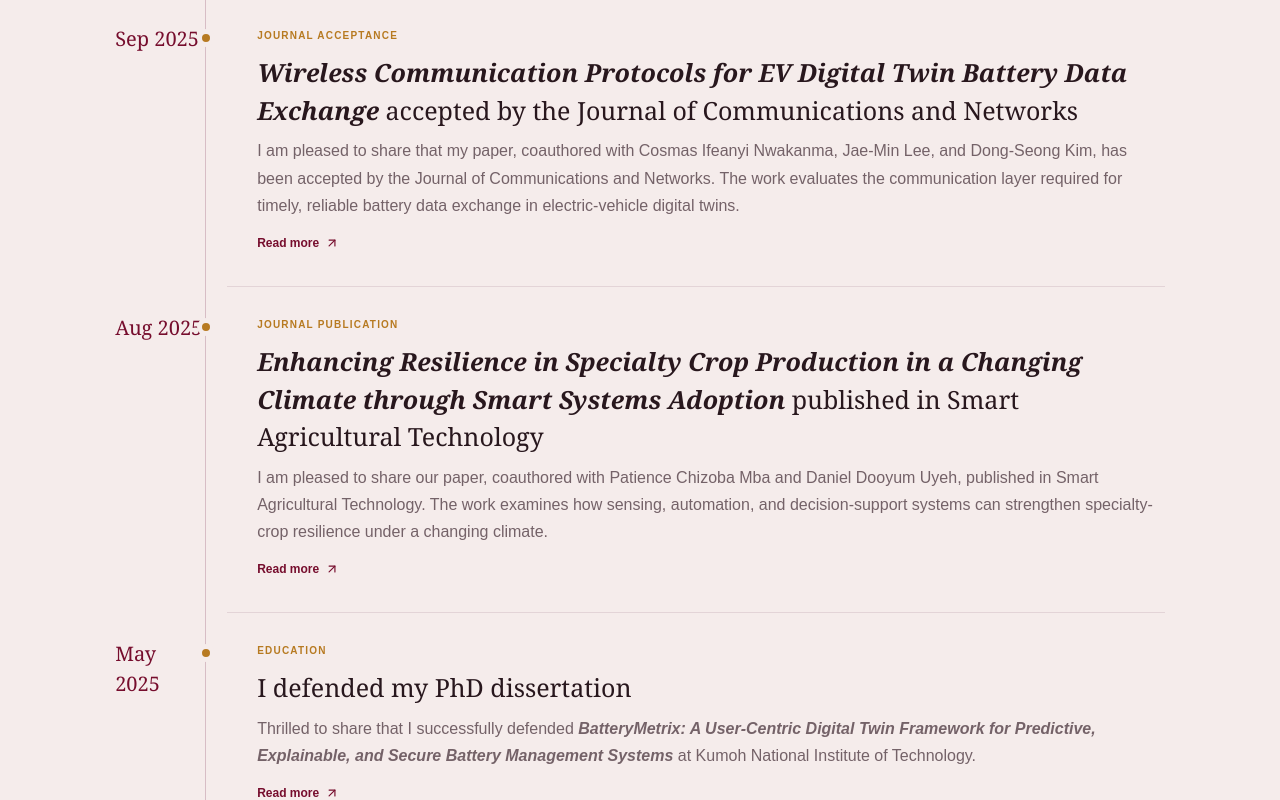
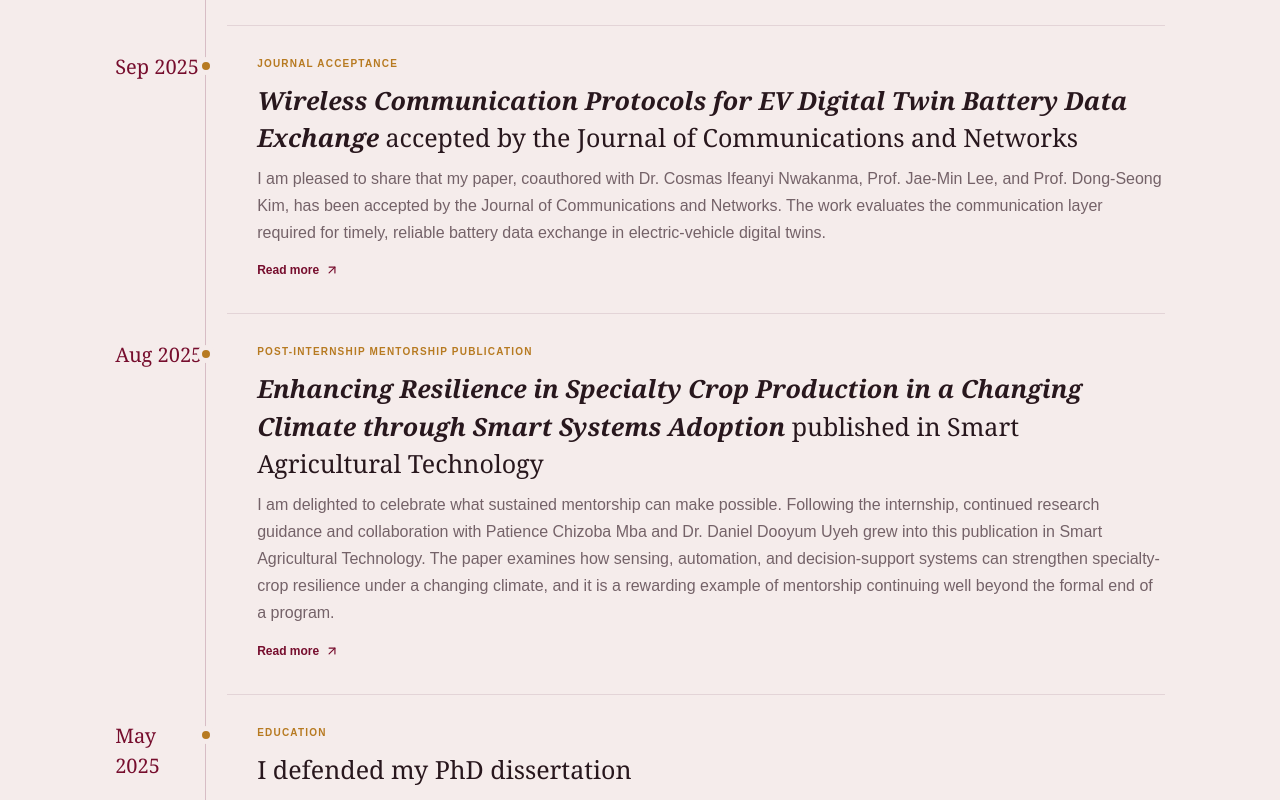
Before and after one commit to Judith989/judith-website-2026, a Next.js app: page /news in a window 1280 px wide. Shown: the part 2160-2960 px from the top of the page. Built offline with nearby package versions, Linux system fonts and the light colour scheme; no server answers.

Commit message:
Celebrate internship publication outcomes

```diff
--- a/app/gallery/page.tsx
+++ b/app/gallery/page.tsx
@@ -102,7 +102,7 @@ export default function GalleryPage() {
       <section className="page-section gallery-highlight-grid">
         <article className="gallery-highlight-card"><div className="featured-story-copy"><p className="kicker">May 25 to 26, 2022, Gumi, South Korea</p><h2>Metaverse and The Industry Workshop</h2><p>I co-organized this two-day workshop with the ICT Convergence Research Center and delivered the transportation-systems presentation. Eight sessions connected metaverse foundations with manufacturing, blockchain, NFTs, artificial intelligence, transportation, research trends, and security.</p></div><PhotoStoryCarousel images={metaverseWorkshop} label="Metaverse and The Industry Workshop" /></article>
         <article className="gallery-highlight-card"><div className="featured-story-copy"><p className="kicker">May 6, 2026, Laramie, Wyoming</p><h2>Facilitating a University of Wyoming community conversation on digital twins</h2><p>I facilitated the School of Computing&apos;s Digital Twins Computing Meet Up at Altitude Chophouse and presented a battery-management digital twin case study. Six lightning talks brought complementary views of digital twins into one room.</p></div><PhotoStoryCarousel images={uwDigitalTwinsMeetup} label="University of Wyoming Digital Twins Computing Meet Up" /></article>
-        <article className="gallery-highlight-card"><div className="featured-story-copy"><p className="kicker">June 3 to 7, 2026, Denver, Colorado</p><h2>OmniRestore at the IEEE/CVF Conference on Computer Vision and Pattern Recognition Workshops</h2><p>I presented OmniRestore, coauthored with Dr. Diksha Shukla, at the Colorado Convention Center. The work introduces a lightweight, weather-aware framework for restoring visual information degraded by rain, snow, fog, low light, and composite conditions. Presenting it at CVPR brought this research into conversation with the international computer vision community and marked an important expansion of my work into robust autonomous perception.</p></div><PhotoStoryCarousel images={cvprPresentation} label="OmniRestore at CVPR" /></article>
+        <article className="gallery-highlight-card"><div className="featured-story-copy"><p className="kicker">June 3 to 7, 2026, Denver, Colorado</p><h2>OmniRestore at the IEEE/CVF Conference on Computer Vision and Pattern Recognition Workshops</h2><p>I presented OmniRestore, coauthored with Prof. Diksha Shukla, at the Colorado Convention Center. The work introduces a lightweight, weather-aware framework for restoring visual information degraded by rain, snow, fog, low light, and composite conditions. Presenting it at CVPR brought this research into conversation with the international computer vision community and marked an important expansion of my work into robust autonomous perception.</p></div><PhotoStoryCarousel images={cvprPresentation} label="OmniRestore at CVPR" /></article>
         <article className="gallery-highlight-card"><div className="featured-story-copy"><p className="kicker">June 17, 2026, virtual presentation</p><h2>PANDA at the ASCE International Conference on Computing in Civil Engineering</h2><p>I presented PANDA virtually during i3CE 2026, hosted at Songdo Convensia in Songdo, Incheon, South Korea. The presentation demonstrated how a lightweight forecasting model and a Cesium digital twin can turn limited parking data into multi-horizon occupancy and turnover predictions that operators can inspect spatially.</p></div><PhotoStoryCarousel images={pandaPresentation} label="PANDA presentation" /></article>
       </section>
 
--- a/app/news/page.tsx
+++ b/app/news/page.tsx
@@ -94,21 +94,42 @@ const workTitles = [
   "PANDA",
 ].sort((a, b) => b.length - a.length);
 
+const professionalHonorifics = [
+  ["Senorpe Asem-Hiablie", "Dr."],
+  ["Daniel Dooyum Uyeh", "Dr."],
+  ["Cosmas Ifeanyi Nwakanma", "Dr."],
+  ["Manuel Eugenio Morocho-Cayamcela", "Dr."],
+  ["Jae-Min Lee", "Prof."],
+  ["Dong-Seong Kim", "Prof."],
+  ["Rammohan Mallipeddi", "Prof."],
+  ["Tusan Park", "Prof."],
+  ["Pei Xiao", "Prof."],
+  ["Wansu Lim", "Prof."],
+  ["Diksha Shukla", "Prof."],
+] as const;
+
+function applyProfessionalHonorifics(text: string) {
+  return professionalHonorifics.reduce((result, [name, honorific]) => {
+    const escapedName = name.replace(/[.*+?^${}()|[\]\\]/g, "\\$&");
+    return result.replace(new RegExp(`(?<!${honorific} )${escapedName}`, "g"), `${honorific} ${name}`);
+  }, text);
+}
+
 const journalNews: NewsItem[] = [
-  { date: "May 20, 2026", category: "Journal publication", title: "Developing Future Workforce Skills through Remote Practical Training published in Computers and Education Open", text: "I am pleased to share that my paper, coauthored with Patience Chizoba Mba, Senorpe Asem-Hiablie, and Daniel Dooyum Uyeh, has been published in Computers and Education Open. The study examines how remote practical training can build future-ready technical and professional skills.", href: "https://doi.org/10.1016/j.caeo.2026.100369" },
+  { date: "May 20, 2026", category: "Internship program publication", title: "Developing Future Workforce Skills through Remote Practical Training published in Computers and Education Open", text: "I am thrilled to share a publication that documents the internship program itself. Coauthored with Patience Chizoba Mba, Senorpe Asem-Hiablie, and Daniel Dooyum Uyeh, this paper captures how our remote practical-training model connected Kyungpook National University and Michigan State University to build research capability, technical confidence, and future workforce skills. Seeing the program become a peer-reviewed contribution in Computers and Education Open is an especially meaningful milestone.", href: "https://doi.org/10.1016/j.caeo.2026.100369" },
   { date: "September 2025", category: "Journal acceptance", title: "Wireless Communication Protocols for EV Digital Twin Battery Data Exchange accepted by the Journal of Communications and Networks", text: "I am pleased to share that my paper, coauthored with Cosmas Ifeanyi Nwakanma, Jae-Min Lee, and Dong-Seong Kim, has been accepted by the Journal of Communications and Networks. The work evaluates the communication layer required for timely, reliable battery data exchange in electric-vehicle digital twins.", href: "/publications" },
   { date: "March 2026", category: "Journal publication", title: "Digital Twin and Metaverse-Enhanced Battery Management for Electric Vehicles published in High-Confidence Computing", text: "I am pleased to share that my paper, coauthored with Ebuka Chinaechetam Nkoro, Robin Matthew Medina, Paul Michael Custodio, Cosmas Ifeanyi Nwakanma, Jae-Min Lee, and Dong-Seong Kim, has been published in High-Confidence Computing. The paper connects battery digital twins with immersive metaverse interfaces for electric-vehicle battery management.", href: "https://doi.org/10.1016/j.hcc.2025.100358" },
   { date: "August 15, 2025", category: "Journal publication", title: "MetaWatch: Trends, Challenges, and Future of Network Intrusion Detection in the Metaverse published in IEEE Internet of Things Journal", text: "I am pleased to share our paper, coauthored with Ebuka Chinaechetam Nkoro, Cosmas Ifeanyi Nwakanma, Jae-Min Lee, and Dong-Seong Kim, published in the IEEE Internet of Things Journal. MetaWatch maps the evolving security challenges, datasets, and research directions for intrusion detection in metaverse environments.", href: "https://doi.org/10.1109/JIOT.2025.3568477" },
   { date: "January 20, 2025", category: "Journal publication", title: "Leveraging Digital Twin Technology for Battery Management: A Case Study Review published in IEEE Access", text: "I am pleased to share that my paper, coauthored with Ebuka Chinaechetam Nkoro, Robin Matthew Medina, Cosmas Ifeanyi Nwakanma, Jae-Min Lee, and Dong-Seong Kim, has been published in IEEE Access. The review organizes the architectures, applications, and open challenges shaping battery digital twins.", href: "https://doi.org/10.1109/ACCESS.2025.3531833" },
   { date: "April 2025", category: "Journal publication", title: "HyBaTwin: Web-Based Hybrid Digital Twin Platform for Electric Vehicle Battery Capacity Estimation published in the Journal of KICS", text: "I am pleased to share that my paper, coauthored with Anthony Uchenna Eneh, Cosmas Ifeanyi Nwakanma, Jae-Min Lee, and Dong-Seong Kim, has been published in the Journal of the Korean Institute of Communications and Information Sciences. HyBaTwin brings battery-capacity estimation into an accessible web-based hybrid digital twin.", href: "https://doi.org/10.7840/kics.2025.50.4.549" },
-  { date: "August 2025", category: "Journal publication", title: "Enhancing Resilience in Specialty Crop Production in a Changing Climate through Smart Systems Adoption published in Smart Agricultural Technology", text: "I am pleased to share our paper, coauthored with Patience Chizoba Mba and Daniel Dooyum Uyeh, published in Smart Agricultural Technology. The work examines how sensing, automation, and decision-support systems can strengthen specialty-crop resilience under a changing climate.", href: "https://doi.org/10.1016/j.atech.2025.100897" },
-  { date: "March 31, 2025", category: "Journal publication", title: "Advanced Multimodal Prediction of Components of Livestock Feed Materials Using Knowledge Distillation published in IEEE Transactions on AgriFood Electronics", text: "I am pleased to share our collaborative paper with Owoeye Babatunde Oluwabukunmi, Akomolafe Ayobami Joseph, Miraculous Udurume, Cosmas Ifeanyi Nwakanma, Senorpe Asem-Hiablie, Rammohan Mallipeddi, Tusan Park, and Daniel Dooyum Uyeh. Published in IEEE Transactions on AgriFood Electronics, the study uses knowledge distillation to make multimodal livestock-feed prediction more efficient.", href: "https://doi.org/10.1109/TAFE.2025.3548949" },
-  { date: "September 23, 2025", category: "Journal publication", title: "A Digital Twin Framework for Sensor Selection and Microclimate Monitoring in Greenhouses published in AgriEngineering", text: "I am pleased to share our multi-institutional paper, coauthored with Oreofeoluwa Akintan and colleagues, published in AgriEngineering. The framework supports informed sensor selection and greenhouse microclimate monitoring through a digital-twin approach.", href: "https://doi.org/10.3390/agriengineering7100315" },
+  { date: "August 2025", category: "Post-internship mentorship publication", title: "Enhancing Resilience in Specialty Crop Production in a Changing Climate through Smart Systems Adoption published in Smart Agricultural Technology", text: "I am delighted to celebrate what sustained mentorship can make possible. Following the internship, continued research guidance and collaboration with Patience Chizoba Mba and Daniel Dooyum Uyeh grew into this publication in Smart Agricultural Technology. The paper examines how sensing, automation, and decision-support systems can strengthen specialty-crop resilience under a changing climate, and it is a rewarding example of mentorship continuing well beyond the formal end of a program.", href: "https://doi.org/10.1016/j.atech.2025.100897" },
+  { date: "March 31, 2025", category: "Cohort 2 internship publication", title: "Advanced Multimodal Prediction of Components of Livestock Feed Materials Using Knowledge Distillation published in IEEE Transactions on AgriFood Electronics", text: "I am incredibly proud to celebrate this research output from Cohort 2 of the Kyungpook National University and Michigan State University internship. Working with Owoeye Babatunde Oluwabukunmi, Akomolafe Ayobami Joseph, Miraculous Udurume, Cosmas Ifeanyi Nwakanma, Senorpe Asem-Hiablie, Rammohan Mallipeddi, Tusan Park, and Daniel Dooyum Uyeh, we transformed the cohort's research training into a publication in IEEE Transactions on AgriFood Electronics. The study uses knowledge distillation to make multimodal livestock-feed prediction more efficient.", href: "https://doi.org/10.1109/TAFE.2025.3548949" },
+  { date: "September 23, 2025", category: "Cohort 3 internship publication", title: "A Digital Twin Framework for Sensor Selection and Microclimate Monitoring in Greenhouses published in AgriEngineering", text: "Excited and deeply proud to celebrate a journal publication produced through Cohort 3 of the Kyungpook National University and Michigan State University internship. Together with Oreofeoluwa Akintan and the wider research team, we developed a digital-twin framework for informed sensor selection and greenhouse microclimate monitoring. Its publication in AgriEngineering shows what can happen when structured internship mentorship gives emerging researchers ownership of a consequential problem.", href: "https://doi.org/10.3390/agriengineering7100315" },
   { date: "June 12, 2024", category: "Journal publication", title: "Explainable Data-Driven Digital Twins for Predicting Battery States in Electric Vehicles published in IEEE Access", text: "I am pleased to share that my paper, coauthored with Cosmas Ifeanyi Nwakanma and Dong-Seong Kim, has been published in IEEE Access. The work combines data-driven battery prediction with explainability so digital-twin estimates can be examined and trusted.", href: "https://doi.org/10.1109/ACCESS.2024.3413075" },
   { date: "September 2024", category: "Journal publication", title: "Evaluating Regression Techniques for Service Advisor Performance Analysis in Automotive Dealerships published in the Journal of Retailing and Consumer Services", text: "I am pleased to share that my paper, coauthored with Cosmas Ifeanyi Nwakanma, Jae-Min Lee, and Dong-Seong Kim, has been published in the Journal of Retailing and Consumer Services. The study compares regression methods for actionable service-advisor performance analysis in automotive dealerships.", href: "https://doi.org/10.1016/j.jretconser.2024.103933" },
   { date: "April 2024", category: "Journal publication", title: "Metaverse in Advanced Manufacturing: Background, Applications, Limitations, Open Issues & Future Directions published in ICT Express", text: "I am pleased to share our paper, coauthored with Gabriel Chukwunonso Amaizu, Jae-Min Lee, and Dong-Seong Kim, published in ICT Express. The review examines how metaverse technologies can support advanced manufacturing while identifying limitations and open research questions.", href: "/publications" },
   { date: "January 3, 2024", category: "Journal publication", title: "Zero-Trust Marine Cyberdefense for IoT-Based Communications: An Explainable Approach published in Electronics", text: "I am pleased to share our paper, coauthored with Ebuka Chinaechetam Nkoro, Cosmas Ifeanyi Nwakanma, Jae-Min Lee, and Dong-Seong Kim, published in Electronics. The study combines zero-trust principles and explainable intrusion detection for marine IoT communications.", href: "https://doi.org/10.3390/electronics13020276" },
-  { date: "December 2024", category: "Journal publication", title: "Estimation of Physico-Chemical Properties of Soil Using Machine Learning published in Smart Agricultural Technology", text: "I am pleased to share our collaborative paper with Patience Chizoba Mba and colleagues, published in Smart Agricultural Technology. The study evaluates machine-learning methods for estimating soil properties that inform agricultural decisions.", href: "/publications" },
+  { date: "December 2024", category: "Cohort 2 internship publication", title: "Estimation of Physico-Chemical Properties of Soil Using Machine Learning published in Smart Agricultural Technology", text: "I am excited to celebrate another peer-reviewed outcome from Cohort 2 of the Kyungpook National University and Michigan State University internship. With Patience Chizoba Mba and our collaborators, we developed and evaluated machine-learning methods for estimating soil properties that support agricultural decision-making. Seeing this internship research mature into a publication in Smart Agricultural Technology is a proud milestone for the students, mentors, and institutions behind the cohort.", href: "/publications" },
   { date: "August 6, 2022", category: "Journal publication", title: "Prospects and Challenges of Metaverse Application in Data-Driven Intelligent Transportation Systems published in IET Intelligent Transport Systems", text: "I am pleased to share that my paper, coauthored with Cosmas Ifeanyi Nwakanma, Gabriel Chukwunonso Amaizu, and Dong-Seong Kim, has been published in IET Intelligent Transport Systems. The paper examines how metaverse technologies may reshape data-driven transportation systems and what must be solved for responsible adoption.", href: "https://doi.org/10.1049/itr2.12252" },
   { date: "January 17, 2023", category: "Journal publication", title: "Explainable Artificial Intelligence (XAI) for Intrusion Detection and Mitigation in Intelligent Connected Vehicles: A Review published in Applied Sciences", text: "I am pleased to share our collaborative review, coauthored with Cosmas Ifeanyi Nwakanma and colleagues, published in Applied Sciences. The paper organizes explainable-AI approaches for detecting and mitigating cyberattacks in intelligent connected vehicles.", href: "https://doi.org/10.3390/app13031252" },
   { date: "December 12, 2023", category: "Journal publication", title: "Enhancing Security and Accountability in Autonomous Vehicles through Robust Speaker Identification and Blockchain-Based Event Recording published in Electronics", text: "I am pleased to share that my paper, coauthored with Cosmas Ifeanyi Nwakanma, Jae-Min Lee, and Dong-Seong Kim, has been published in Electronics. The system combines robust speaker identification with blockchain-based event recording to strengthen accountability in autonomous vehicles.", href: "https://doi.org/10.3390/electronics12244998" },
@@ -120,7 +141,7 @@ const journalNews: NewsItem[] = [
 
 function EmphasizedWorks({ text }: { text: string }) {
   const parts: React.ReactNode[] = [];
-  let remaining = text;
+  let remaining = applyProfessionalHonorifics(text);
   let key = 0;
   while (remaining) {
     const matches = workTitles
--- a/app/research/projects.ts
+++ b/app/research/projects.ts
@@ -24,7 +24,7 @@ export const researchProjects: ResearchProject[] = [
     statement: "Can one compact model restore vision across rain, fog, snow, low light, and compound weather?",
     overview: [
       "Autonomous systems need reliable visual perception in the conditions where cameras struggle most. Many restoration models are trained for one degradation at a time, while universal models often become too large for practical edge deployment.",
-      "OmniRestore is my answer to that efficiency gap. Coauthored with Dr. Diksha Shukla, it combines a weather-scene embedder with a lightweight restoration backbone so one model can identify the degradation context and adapt its reconstruction strategy.",
+      "OmniRestore is my answer to that efficiency gap. Coauthored with Prof. Diksha Shukla, it combines a weather-scene embedder with a lightweight restoration backbone so one model can identify the degradation context and adapt its reconstruction strategy.",
     ],
     status: "Presented at the NTIRE Workshop on New Trends in Image Restoration and Enhancement at CVPR 2026",
     question: "How can semantic knowledge about weather guide image restoration without running a large vision-language model for every image?",
```
